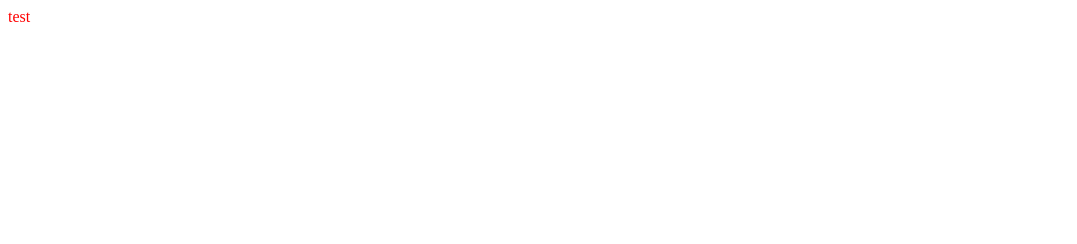
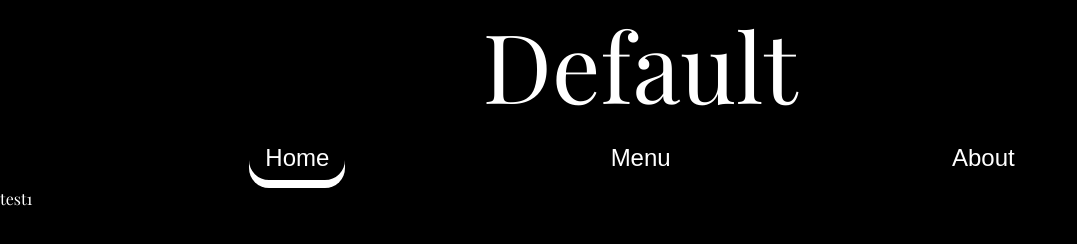
Before and after one commit to llNathanlc/Restaurant-Page, a website built with webpack: page src/index.html in a window 1280 px wide. Shown: the whole page, without its empty margins (0-1077 px from the left). Built offline with nearby package versions, Linux system fonts and the light colour scheme.

Commit message:
added a header with navigation buttons

```diff
--- /dev/null
+++ b/src/components/about.js
@@ -0,0 +1,16 @@
+
+const about = (() => {
+    const middle = document.createElement("div");
+    middle.id = "middle";
+
+    const test = document.createElement("div");
+  test.textContent = "test3";
+
+    const body = () => {
+      const content = document.getElementById("content");
+      middle.appendChild(test);
+      content.appendChild(middle);
+    };
+    return body;
+  })();
+  export default about;
--- /dev/null
+++ b/src/components/header.js
@@ -0,0 +1,95 @@
+import home from "./home";
+import menu from "./menu";
+import about from "./about";
+
+const navigation = (() => {
+  const nav = document.createElement("nav");
+
+  const homeButton = document.createElement("button");
+  homeButton.classList.add("selected");
+
+  const menuButton = document.createElement("button");
+
+  const aboutButton = document.createElement("button");
+
+  const content = document.getElementById("content");
+
+  const logic = (button) => {
+    const middle = document.getElementById("middle");
+    if (button === homeButton) {
+      homeButton.classList.add("selected");
+      menuButton.classList.remove("selected");
+      aboutButton.classList.remove("selected");
+      if (button.classList.contains("selected")) {
+        content.removeChild(middle);
+        home();
+      }
+    }
+    if (button === menuButton) {
+      homeButton.classList.remove("selected");
+      menuButton.classList.add("selected");
+      aboutButton.classList.remove("selected");
+      if (button.classList.contains("selected")) {
+        content.removeChild(middle);
+        menu();
+      }
+    }
+    if (button === aboutButton) {
+      homeButton.classList.remove("selected");
+      menuButton.classList.remove("selected");
+      aboutButton.classList.add("selected");
+      if (button.classList.contains("selected")) {
+        content.removeChild(middle);
+        about();
+      }
+    }
+  };
+
+  const buttonsLogic = () => {
+    homeButton.addEventListener("pointerdown", () => {
+      logic(homeButton);
+    });
+    homeButton.addEventListener("pointerover", () => {});
+    menuButton.addEventListener("pointerdown", () => {
+      logic(menuButton);
+    });
+    aboutButton.addEventListener("pointerdown", () => {
+      logic(aboutButton);
+    });
+  };
+  const navigationStart = () => {
+    nav.id = "nav";
+
+    homeButton.classList.add("nav-button");
+    homeButton.textContent = "Home";
+
+    menuButton.classList.add("nav-button");
+    menuButton.textContent = "Menu";
+
+    aboutButton.classList.add("nav-button");
+    aboutButton.textContent = "About";
+
+    buttonsLogic();
+
+    nav.append(homeButton, menuButton, aboutButton);
+
+    return nav;
+  };
+
+  const header = () => {
+    const head = document.createElement("div");
+    head.id = "header";
+
+    const name = document.createElement("div");
+    name.textContent = "Default";
+    name.id = "name";
+
+    head.appendChild(name);
+    head.appendChild(navigationStart());
+    return head;
+  };
+
+  return header;
+})();
+
+export default navigation;
--- /dev/null
+++ b/src/components/home.js
@@ -0,0 +1,20 @@
+
+
+const home = (() => {
+  const middle = document.createElement("div");
+  middle.id = "middle";
+
+  const test = document.createElement("div");
+  test.textContent = "test1";
+
+  const content = document.getElementById("content");
+
+  const body = () => {
+    middle.appendChild(test);
+    content.appendChild(middle);
+  };
+
+  return body;
+})();
+
+export default home;
--- /dev/null
+++ b/src/components/menu.js
@@ -0,0 +1,15 @@
+const menu = (() => {
+  const middle = document.createElement("div");
+  middle.id = "middle";
+
+  const test = document.createElement("div");
+  test.textContent = "test2";
+
+  const body = () => {
+    const content = document.getElementById("content");
+    middle.appendChild(test);
+    content.appendChild(middle);
+  };
+  return body;
+})();
+export default menu;
--- a/src/components/test.js
+++ /dev/null
@@ -1,10 +0,0 @@
-
-function component() {
-    const elem = document.createElement('div');
-    const content = document.getElementById('content');
-
-    elem.textContent = "test";
-    content.appendChild(elem);
-  }
-
-  export default component;
--- /dev/null
+++ b/src/functions/loadPage.js
@@ -0,0 +1,9 @@
+import home from "../components/home";
+import header from "../components/header";
+
+function loadPage() {
+  const content = document.getElementById("content");
+  content.appendChild(header());
+  home();
+}
+export default loadPage;
--- a/src/index.html
+++ b/src/index.html
@@ -3,6 +3,7 @@
   <head>
     <meta charset="utf-8" />
     <title>Restaurant</title>
+    <link rel="stylesheet" href="https://fonts.googleapis.com/css?family=Playfair+Display&display=swap">
     <meta name="viewport" content="width=device-width, initial-scale=1" />
   </head>
   <body>
--- a/src/index.js
+++ b/src/index.js
@@ -1,5 +1,4 @@
 import "./styles/style.css";
-import component from "./components/test";
+import loadPage from "./functions/loadPage";
 
-
-component();
+loadPage();
--- a/src/styles/style.css
+++ b/src/styles/style.css
@@ -1,3 +1,52 @@
-#content{
-    color:red;
+body {
+  margin: 0;
 }
+#content {
+  font-family: 'Playfair display';
+  display: flex;
+  flex-direction: column;
+  color: white;
+}
+#header {
+  display: flex;
+  flex-direction: column;
+  align-items: center;
+  justify-content: space-evenly;
+  height: max-content;
+  background-color: black;
+}
+#name {
+  color: white;
+  font-size: 6rem;
+}
+#nav {
+    width:100%;
+  display: flex;
+  justify-content: space-evenly;
+}
+.nav-button {
+  padding: 1rem;
+  border-radius: 20px;
+  background-color: black;
+  font-size: 1.5rem;
+  color: white;
+  border: none;
+}
+.nav-button:hover {
+  transition: 0.5s;
+  cursor: pointer;
+  transform: scale(1.1);
+}
+.nav-button:not(:hover) {
+  transition: 0.6s;
+  transform: scale(1);
+}
+.selected {
+  transition: 3s;
+  box-shadow: inset white 0 -0.5rem 0 ;
+}
+#middle {
+  background-color: black;
+  width: 100%;
+  height: 99.8vh;
+}
```
Also changed, not shown: dist/index.html, dist/main.js, src/styles/animations.css (added).
